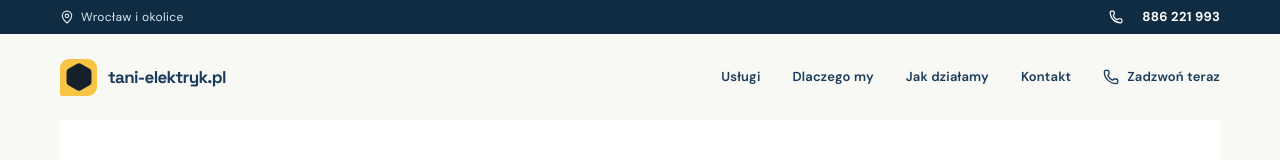
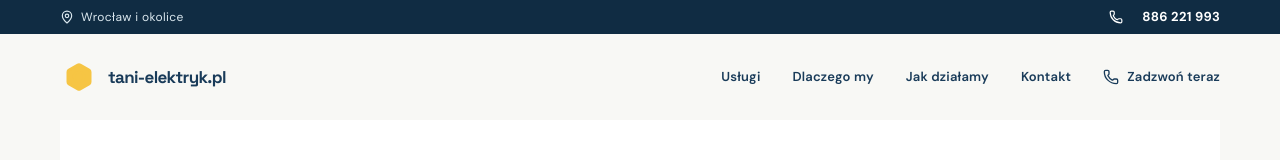
Before and after one commit to daniszelu/tani-elektryk, a React (Vite) app: page / in a window 1280 px wide. Shown: the top 160 px of the page. Built offline with nearby package versions, Linux system fonts and the light colour scheme.

Commit message:
Make brand mark a solid yellow lightning bolt

```diff
--- a/src/index.css
+++ b/src/index.css
@@ -121,14 +121,16 @@ code {
 }
 
 .brand-mark {
-  background: transparent;
-  border-radius: 0;
-  color: var(--yellow);
+  background: transparent !important;
+  border-radius: 0 !important;
+  color: var(--yellow) !important;
 }
 
-.brand-mark svg {
+.brand .brand-mark svg {
   width: 30px;
   height: 30px;
+  fill: var(--yellow) !important;
+  stroke: var(--yellow) !important;
 }
 
 .hero .image-frame {
```
